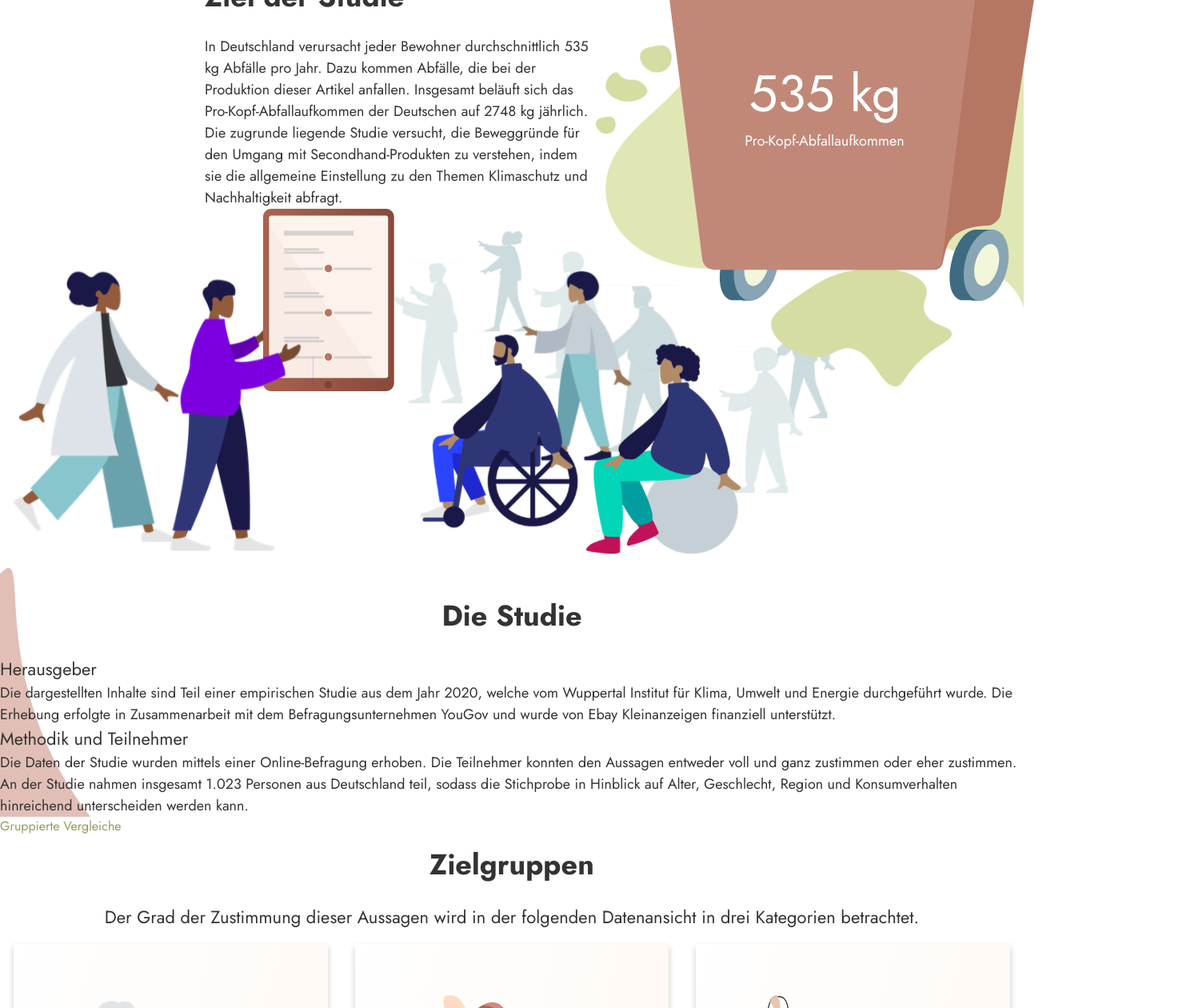
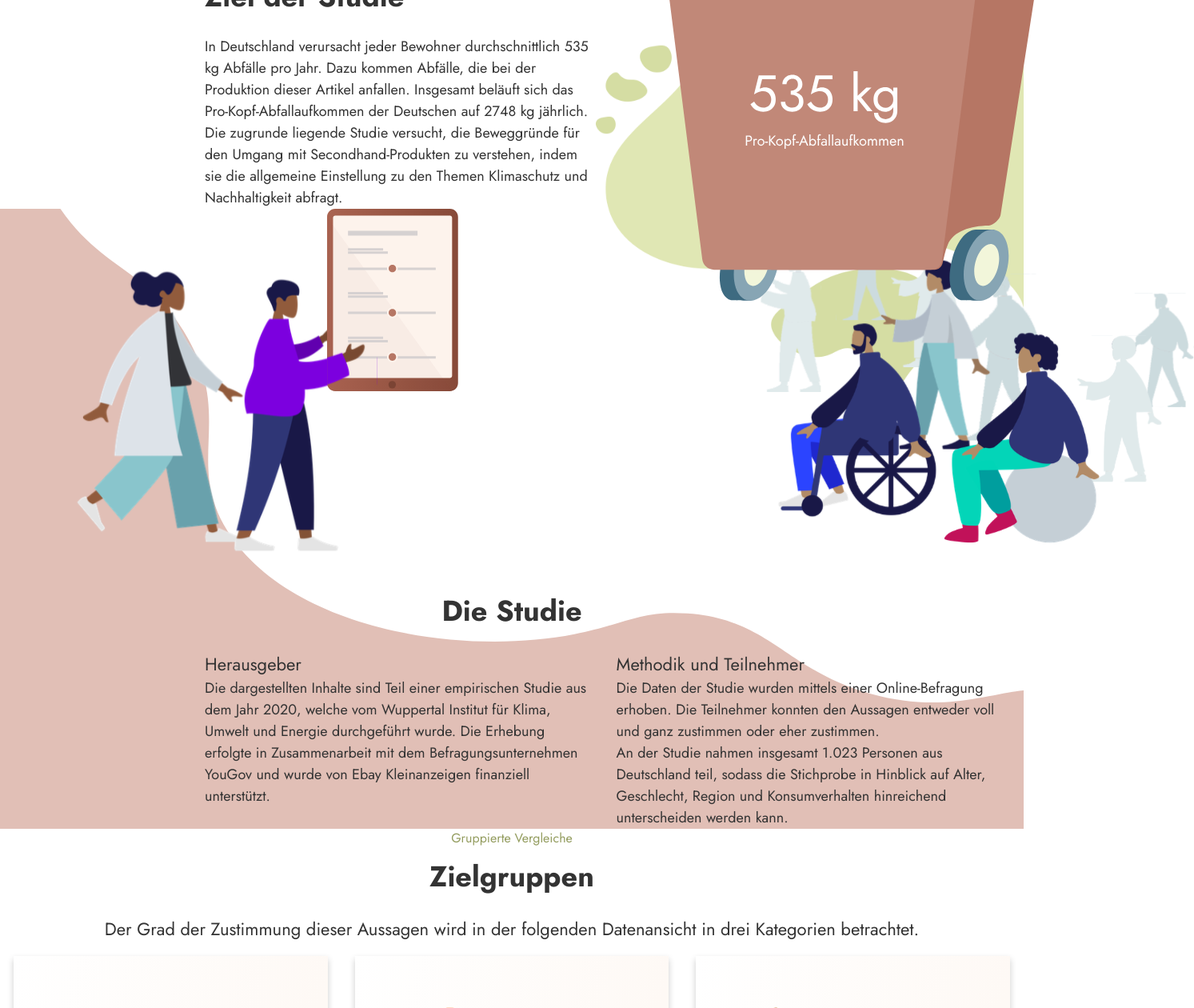
Before and after one commit to lenagoetzinger97/reuse, a Vue app: page / in a window 1280 px wide. Shown: the part 1427-2687 px from the top of the page at 80% size, 1493 px wide, since content can reach past the window. Built offline with nearby package versions, Linux system fonts and the light colour scheme.

Commit message:
Section Studie
background image eingebunden, text grob positioniert

```diff
--- a/src/components/Intro.vue
+++ b/src/components/Intro.vue
@@ -5,7 +5,8 @@
       <div class="container-herotext">
         <p class="hero-subline">in Deutschland</p>
         <p class="p-large text-center">Einstellungen zum Thema Abfallvermeidung und Nachhaltigkeit</p>
-        <p class="text-center">Semesterarbeit im Kurs Interaktives Informationsdesign des Fachbereichs Onlinemedien 2021 von Nathalie Wiesler, Ronja Walter, Lena Götzinger, Lena Frerichs und Julia Fischinger </p>
+        <p class="text-center">Semesterarbeit im Kurs Interaktives Informationsdesign des Fachbereichs Onlinemedien 2021
+          von Nathalie Wiesler, Ronja Walter, Lena Götzinger, Lena Frerichs und Julia Fischinger </p>
       </div>
       <div class="container-speechbubbles">
         <img src="../assets/speechbubble-1.svg" alt="Menge von Leuten">
@@ -16,13 +17,17 @@
         <img src="../assets/people.svg" alt="Menge von Leuten">
       </div>
     </div>
+
     <div class="container-ziel-studie">
       <div class="container-text">
         <p class="topline topline-green">Wie stehen Deutsche zu Klimaschutz und Nachhaltigkeit?</p>
         <h2>Ziel der Studie</h2>
-        <p>In Deutschland verursacht jeder Bewohner durchschnittlich 535 kg Abfälle pro Jahr. Dazu kommen Abfälle, die bei
-          der Produktion dieser Artikel anfallen. Insgesamt beläuft sich das Pro-Kopf-Abfallaufkommen der Deutschen auf 2748
-          kg jährlich. Die zugrunde liegende Studie versucht, die Beweggründe für den Umgang mit Secondhand-Produkten zu verstehen,
+        <p>In Deutschland verursacht jeder Bewohner durchschnittlich 535 kg Abfälle pro Jahr. Dazu kommen Abfälle, die
+          bei
+          der Produktion dieser Artikel anfallen. Insgesamt beläuft sich das Pro-Kopf-Abfallaufkommen der Deutschen auf
+          2748
+          kg jährlich. Die zugrunde liegende Studie versucht, die Beweggründe für den Umgang mit Secondhand-Produkten zu
+          verstehen,
           indem sie die allgemeine Einstellung zu den Themen Klimaschutz und Nachhaltigkeit abfragt.
         </p>
       </div>
@@ -31,28 +36,47 @@
         <img src="../assets/background-green.png" alt="Hintergrundfläche grün">
       </div>
     </div>
-    <div>
+
+
+
+    <div class="container-stuide background_red">
+    <div class="row-illus">
       <img src="../assets/herausgeber.svg" alt="Herausgeber">
       <img src="../assets/befragte.svg" alt="Befragte">
-    <div class="background_red">
+    </div>
+      <div>
         <p class="topline topline-white text-center">Wer hat die Stuide durchgeführt?</p>
         <h2 class="text-center">Die Studie</h2>
+
+        <div class="container-text-studie">
+          <div class="col">
             <p class="p-large">Herausgeber</p>
-        <p>Die dargestellten Inhalte sind Teil einer empirischen Studie aus dem Jahr 2020, welche vom Wuppertal Institut für
+            <p>Die dargestellten Inhalte sind Teil einer empirischen Studie aus dem Jahr 2020, welche vom Wuppertal
+              Institut
+              für
               Klima, Umwelt und Energie durchgeführt wurde. Die Erhebung erfolgte in Zusammenarbeit mit dem
               Befragungsunternehmen
               YouGov und wurde von Ebay Kleinanzeigen finanziell unterstützt. </p>
+          </div>
+          <div class="col">
             <p class="p-large">Methodik und Teilnehmer</p>
-        <p>Die Daten der Studie wurden mittels einer Online-Befragung erhoben. Die Teilnehmer konnten den Aussagen entweder
+            <p>Die Daten der Studie wurden mittels einer Online-Befragung erhoben. Die Teilnehmer konnten den Aussagen
+              entweder
               voll und ganz zustimmen oder eher zustimmen.</p>
-        <p>An der Studie nahmen insgesamt 1.023 Personen aus Deutschland teil, sodass die Stichprobe in Hinblick auf Alter,
+            <p>An der Studie nahmen insgesamt 1.023 Personen aus Deutschland teil, sodass die Stichprobe in Hinblick auf
+              Alter,
               Geschlecht, Region und Konsumverhalten hinreichend unterscheiden werden kann. </p>
           </div>
         </div>
+      </div>
+    </div>
+
+
     <!--Lena-->
-    <p class="topline topline-green">Gruppierte Vergleiche </p>
+    <p class="topline topline-green text-center">Gruppierte Vergleiche </p>
     <h2 class="text-center">Zielgruppen</h2>
-    <p class="text-center p-large">Der Grad der Zustimmung dieser Aussagen wird in der folgenden Datenansicht in drei Kategorien betrachtet.</p>
+    <p class="text-center p-large">Der Grad der Zustimmung dieser Aussagen wird in der folgenden Datenansicht in drei
+      Kategorien betrachtet.</p>
 
     <div class="zielgruppe">
       <div class="card">
@@ -67,7 +91,8 @@
         <img src="../assets/karte.svg" alt="Karte">
         <div class="cardtext">
           <h3>Lokalisation</h3>
-          <p>Die Personen werden aufgrund ihres Wohnorts zusammengefasst, indem Personen aus dem Westen und Osten Deutschlands
+          <p>Die Personen werden aufgrund ihres Wohnorts zusammengefasst, indem Personen aus dem Westen und Osten
+            Deutschlands
             jeweils eine Gruppe bilden.</p>
           <p class="link">mehr erfahren</p>
         </div>
@@ -77,7 +102,8 @@
         <img src="../assets/konsum.svg" alt="Konsumart">
         <div class="cardtext">
           <h3>Konsumart</h3>
-          <p>Die Teilnehmer der Studie sind gruppiert, je nachdem, ob sie Käufer:innen von gebrauchten Waren sind oder nicht.
+          <p>Die Teilnehmer der Studie sind gruppiert, je nachdem, ob sie Käufer:innen von gebrauchten Waren sind oder
+            nicht.
             Hier wird also hinsichtlich ihres Konsumverhaltens unterscheiden. </p>
           <p class="link">mehr erfahren</p>
         </div>
--- /dev/null
+++ b/src/scss/components/die-studie.scss
@@ -0,0 +1,40 @@
+.background_red{
+    background-image: url("http://127.0.0.1:5500/src/assets/background_red.svg");
+
+    background-position: center;
+    background-repeat: no-repeat;
+    background-size: cover;
+    position: relative;
+}
+
+.row-illus {
+    display: flex;
+    height: auto;
+
+    img:first-child {
+        position: relative;
+        left: 80px;
+    }
+
+    img:last-child {
+        position: relative;
+        margin-left: 35%;
+    }
+}
+
+
+
+
+.container-text-studie {
+    display: flex;
+
+
+    .col:first-child {
+        max-width: 30.563em;
+        margin-left: 20%;
+    }
+    .col:last-child{
+        max-width: 30.563em;
+        margin-left: 2%;
+    }
+}
--- a/src/scss/main.scss
+++ b/src/scss/main.scss
@@ -1,4 +1,5 @@
 //Hier jede neue Datei ergänzen, damit sie kompiliert wird
+
 @import 'style/_spacing.scss';
 @import 'style/_colors.scss';
 @import 'style/_fonts.scss';
@@ -6,3 +7,4 @@
 @import 'components/zielgruppe.scss';
 @import 'components/hero.scss';
 @import 'components/ziel-studie.scss';
+@import 'components/die-studie.scss';
--- a/src/scss/style/base-style.scss
+++ b/src/scss/style/base-style.scss
@@ -14,9 +14,3 @@ body{
    width: 100%;
    height: auto;
 }
-.background_red{
-   background-image: url("/src/assets/background_red.svg");
-}
-.background_green{
-   background-image: url("/src/assets/background_green.svg");
-}
```
Also changed, not shown: src/scss/components/ziel-studie.scss (+12 -8 lines), src/assets/background_red.svg. Lines whose indentation alone changed are shown as unchanged.
